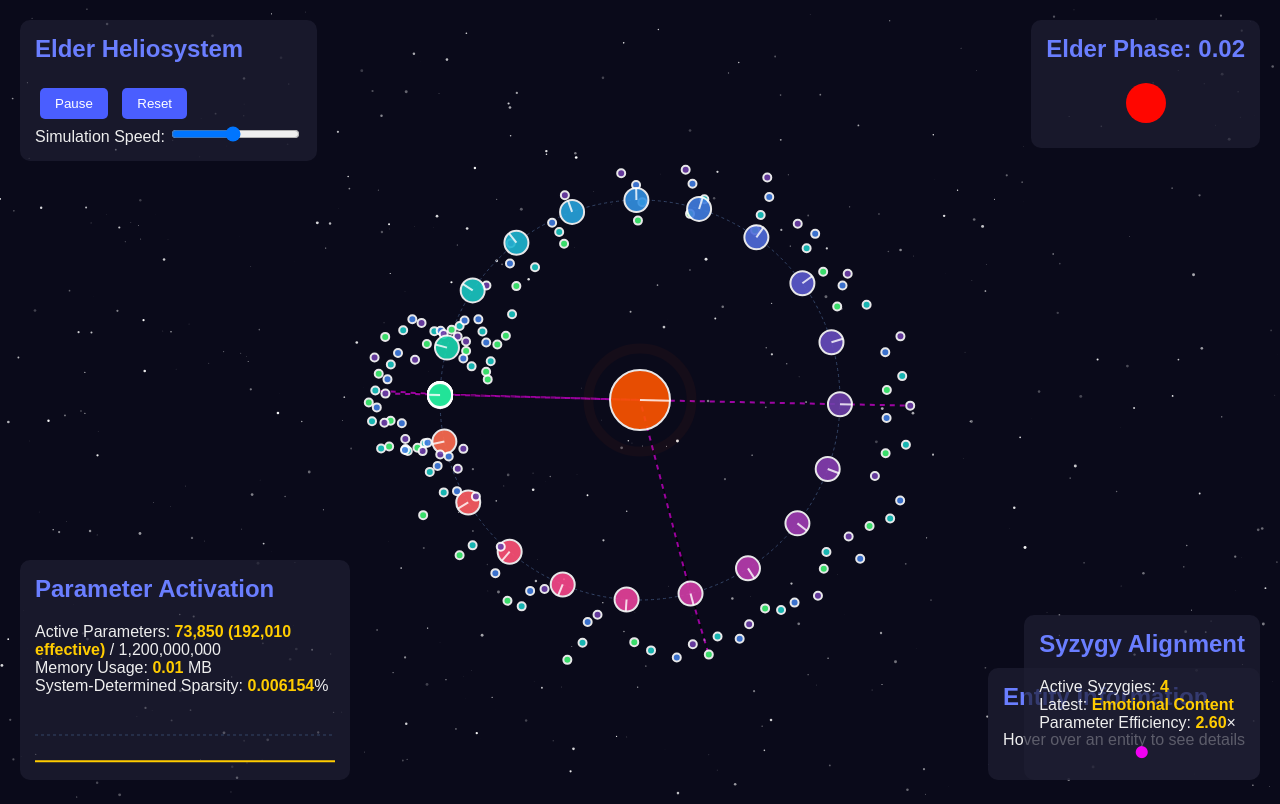
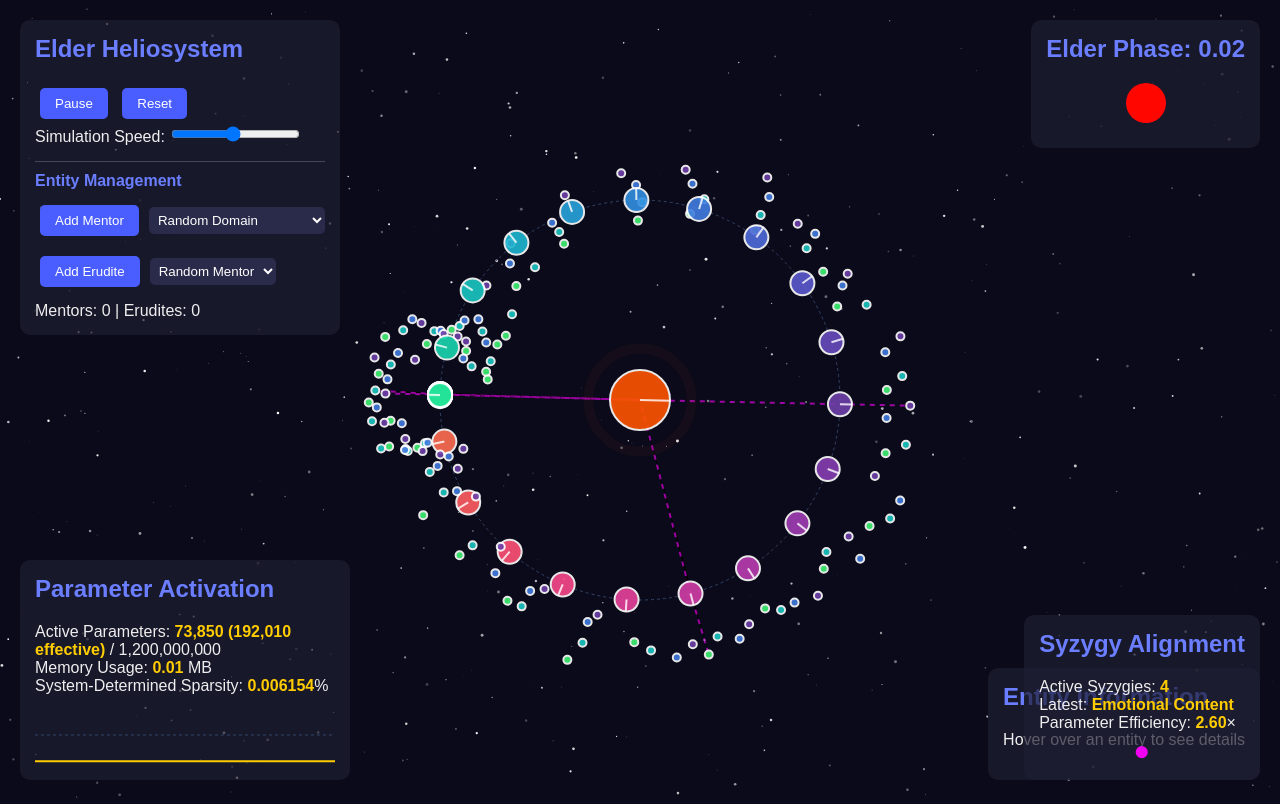
Before and after one commit to ykashou/latex-elder-theory, a plain HTML site: page visualizations/elder_heliosystem_visualization.html in a window 1280 px wide. Drawn offline with nearby package versions, Linux system fonts and the light colour scheme.

Commit message:
Enable the addition of new Mentors and Erudites to the learning system
Adds HTML controls to visualizations/elder_heliosystem_visualization.html for adding mentors/erudites.

Replit-Commit-Author: Agent
Replit-Commit-Session-Id: 1be83c4b-5879-4309-8b4f-5a6c81743dd4
Replit-Commit-Screenshot-Url: https://storage.googleapis.com/screenshot-production-us-central1/79ea1984-473f-4617-b14b-a40292440aae/6fca9dec-cf05-4e72-bd7d-11f11bc67428.jpg

```diff
--- a/visualizations/elder_heliosystem_visualization.html
+++ b/visualizations/elder_heliosystem_visualization.html
@@ -140,6 +140,42 @@
         @keyframes dash {
             to { stroke-dashoffset: -10; }
         }
+
+        .entity-controls {
+            margin-top: 15px;
+            padding-top: 10px;
+            border-top: 1px solid rgba(255, 255, 255, 0.2);
+        }
+
+        .entity-controls h3 {
+            margin: 0 0 10px 0;
+            font-size: 16px;
+            color: #6a7eff;
+        }
+
+        .control-group {
+            margin-bottom: 10px;
+            display: flex;
+            align-items: center;
+            gap: 5px;
+        }
+
+        select {
+            background-color: #2a2a4a;
+            color: white;
+            border: none;
+            padding: 5px;
+            border-radius: 5px;
+        }
+
+        .entity-fade-in {
+            animation: fadeIn 0.8s ease-out;
+        }
+
+        @keyframes fadeIn {
+            from { opacity: 0; transform: scale(0.5); }
+            to { opacity: 1; transform: scale(1); }
+        }
     </style>
 </head>
 <body>
@@ -151,6 +187,30 @@
             <div>
                 <label for="speed">Simulation Speed:</label>
                 <input type="range" id="speed" min="0.1" max="2" step="0.1" value="1">
+            </div>
+            <div class="entity-controls">
+                <h3>Entity Management</h3>
+                <div class="control-group">
+                    <button id="add-mentor">Add Mentor</button>
+                    <select id="mentor-domain">
+                        <option value="random">Random Domain</option>
+                        <option value="Audio Processing">Audio Processing</option>
+                        <option value="Visual Analysis">Visual Analysis</option>
+                        <option value="Semantic Understanding">Semantic Understanding</option>
+                        <option value="Spatial Relations">Spatial Relations</option>
+                        <option value="Multimodal Fusion">Multimodal Fusion</option>
+                    </select>
+                </div>
+                <div class="control-group">
+                    <button id="add-erudite">Add Erudite</button>
+                    <select id="mentor-select">
+                        <option value="random">Random Mentor</option>
+                    </select>
+                </div>
+                <div>
+                    <span>Mentors: <span id="mentor-count">0</span></span> |
+                    <span>Erudites: <span id="erudite-count">0</span></span>
+                </div>
             </div>
         </div>
 
```
